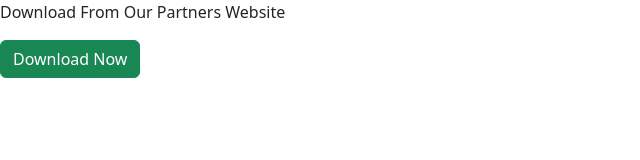
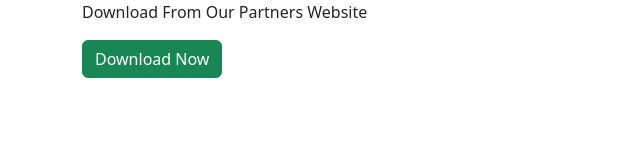
Before and after one commit to CodeFrenetic/VanillBakePHPLiteCwd, a plain HTML site: page index.html in a window 1280 px wide. Shown: the whole page, without its empty margins (0-640 px from the left). Drawn offline with nearby package versions, Linux system fonts and the light colour scheme.

Commit message:
Update index.html

```diff
--- a/index.html
+++ b/index.html
@@ -3,12 +3,14 @@
   <head>
     <meta charset="utf-8">
     <meta name="viewport" content="width=device-width, initial-scale=1">
-    <title>Bootstrap demo</title>
+    <title>Vanilla Bake PHP CWD</title>
     <link href="https://cdn.jsdelivr.net/npm/bootstrap@5.3.0/dist/css/bootstrap.min.css" rel="stylesheet" integrity="sha384-9ndCyUaIbzAi2FUVXJi0CjmCapSmO7SnpJef0486qhLnuZ2cdeRhO02iuK6FUUVM" crossorigin="anonymous">
   </head>
   <body>
+    <div class="container">
     <p class="text-dark">Download From Our Partners Website</p>
     <a href="https://corewebdev.blogspot.com/p/download-vanilla-bake-php.html" class="btn btn-success" target="_blank">Download Now</a>
+    </div>
     <script src="https://cdn.jsdelivr.net/npm/bootstrap@5.3.0/dist/js/bootstrap.bundle.min.js" integrity="sha384-geWF76RCwLtnZ8qwWowPQNguL3RmwHVBC9FhGdlKrxdiJJigb/j/68SIy3Te4Bkz" crossorigin="anonymous"></script>
   </body>
 </html>
```
